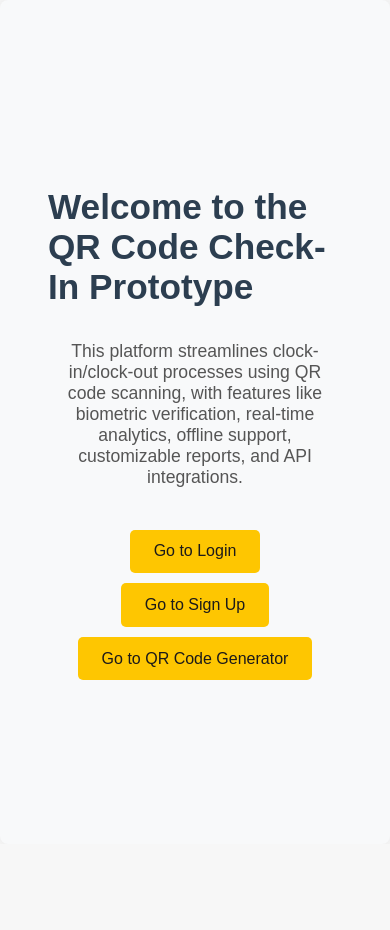
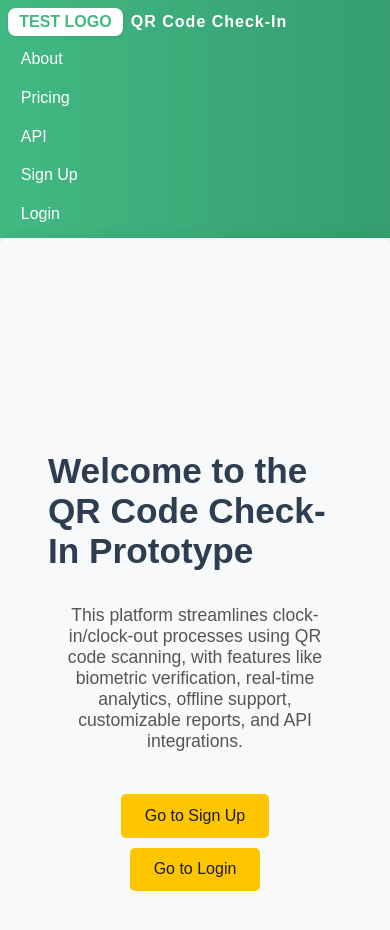
Before and after one commit to KylerCWK/check-in-prototype, a JavaScript app in the folder project/client/: page / in a window 390 px wide. Shown: the top 930 px of the page. Before the commit the page ends 844 px from the top, so only its background shows below. Built offline with nearby package versions, Linux system fonts and the light colour scheme.

Commit message:
Added API, About, and Pricing pages; update HomePage with navigation bar and styles

```diff
--- /dev/null
+++ b/project/client/src/components/APIPage.vue
@@ -0,0 +1,4 @@
+<template>
+    <h1>API</h1>
+    <p>This is the API page for the QR Code Check-In Prototype.</p>
+</template>
--- /dev/null
+++ b/project/client/src/components/AboutPage.vue
@@ -0,0 +1,4 @@
+<template>
+    <h1>About</h1>
+    <p>This is the About page for the QR Code Check-In Prototype.</p>
+</template>
--- a/project/client/src/components/HomePage.vue
+++ b/project/client/src/components/HomePage.vue
@@ -1,18 +1,34 @@
 <template>
+  <div>
+    <!-- Navigation Bar -->
+    <nav class="nav-bar">
+      <div class="nav-container">
+        <router-link to="/" class="nav-logo">
+          <div class="logo-placeholder">TEST LOGO</div>
+          <span class="brand-title">QR Code Check-In</span>
+        </router-link>
+        <div class="nav-links">
+          <router-link to="/about" class="nav-link">About</router-link>
+          <router-link to="/pricing" class="nav-link">Pricing</router-link>
+          <router-link to="/api" class="nav-link">API</router-link>
+          <router-link to="/signup" class="nav-link">Sign Up</router-link>
+          <router-link to="/login" class="nav-link">Login</router-link>
+        </div>
+      </div>
+    </nav>
+
     <div class="home-container">
       <h1>Welcome to the QR Code Check-In Prototype</h1>
       <p>
         This platform streamlines clock-in/clock-out processes using QR code scanning, with features like biometric verification, real-time analytics, offline support, customizable reports, and API integrations.
       </p>
+      <router-link to="/signup">
+        <button class="btn_primary">Go to Sign Up</button>
+      </router-link>
       <router-link to ="/login">
         <button class="btn_primary">Go to Login</button>
       </router-link>
-    <router-link to="/signup">
-      <button class="btn_primary">Go to Sign Up</button>
-    </router-link>
-    <router-link to="/qrcode">
-      <button class="btn_primary">Go to QR Code Generator</button>
-    </router-link>
+    </div>
   </div>
 </template>
 
@@ -23,6 +39,60 @@ export default {
 </script>
 
 <style scoped>
+.nav-bar {
+  background: linear-gradient(90deg, #42b983 0%, #369e6f 100%);
+  padding: 0.5rem 2rem;
+  color: white;
+  display: flex;
+  justify-content: center;
+  align-items: center;
+  box-shadow: 0 2px 8px rgba(0,0,0,0.04);
+}
+.nav-container {
+  width: 100%;
+  max-width: 1400px;
+  display: flex;
+  align-items: center;
+  justify-content: space-between;
+}
+.nav-logo {
+  display: flex;
+  align-items: center;
+  text-decoration: none;
+  color: inherit;
+}
+.logo-placeholder {
+  background: #fff;
+  color: #42b983;
+  font-weight: bold;
+  border-radius: 8px;
+  padding: 0.4rem 1rem;
+  margin-right: 1rem;
+  font-size: 1.2rem;
+  box-shadow: 0 1px 4px rgba(0,0,0,0.07);
+}
+.brand-title {
+  font-size: 1.3rem;
+  font-weight: 600;
+  letter-spacing: 1px;
+}
+.nav-links {
+  display: flex;
+  gap: 1.2rem;
+}
+.nav-link {
+  color: #fff;
+  text-decoration: none;
+  font-size: 1rem;
+  font-weight: 500;
+  padding: 0.4rem 0.8rem;
+  border-radius: 5px;
+  transition: background 0.2s, color 0.2s;
+}
+.nav-link:hover {
+  background: rgba(255,255,255,0.13);
+  color: #fec601;
+}
 .home-container {
   display: flex;
   flex-direction: column;
@@ -60,4 +130,40 @@ p {
 .btn_primary:hover {
   background: #dbab00;
 }
+@media (max-width: 900px) {
+  .nav-container {
+    flex-direction: column;
+    align-items: flex-start;
+    gap: 0.7rem;
+  }
+  .nav-links {
+    width: 100%;
+    flex-wrap: wrap;
+    gap: 0.7rem;
+  }
+}
+@media (max-width: 600px) {
+  .nav-bar {
+    padding: 0.5rem 0.5rem;
+  }
+  .nav-container {
+    max-width: 100%;
+    flex-direction: column;
+    align-items: stretch;
+    gap: 0.5rem;
+  }
+  .nav-links {
+    flex-direction: column;
+    align-items: flex-start;
+    gap: 0.5rem;
+  }
+  .logo-placeholder {
+    font-size: 1rem;
+    padding: 0.3rem 0.7rem;
+    margin-right: 0.5rem;
+  }
+  .brand-title {
+    font-size: 1rem;
+  }
+}
 </style>
--- /dev/null
+++ b/project/client/src/components/PricingPage.vue
@@ -0,0 +1,4 @@
+<template>
+    <h1>Pricing</h1>
+    <p>This is the Pricing page for the QR Code Check-In Prototype.</p>
+</template>
--- a/project/client/src/router.js
+++ b/project/client/src/router.js
@@ -3,12 +3,18 @@ import HomePage from './components/HomePage.vue';
 import QRCodeGenerator from './components/QRCodeGenerator.vue';
 import LoginPage from './components/LoginPage.vue';
 import SignUpPage from './components/SignUpPage.vue';
+import AboutPage from './components/AboutPage.vue';
+import PricingPage from './components/PricingPage.vue';
+import APIPage from './components/APIPage.vue';
 
 const routes = [
   { path: '/', component: HomePage },
   { path: '/qrcode', component: QRCodeGenerator },
   { path: '/login', component: LoginPage },
   { path: '/signup', component: SignUpPage },
+  { path: '/about', component: AboutPage },
+  { path: '/pricing', component: PricingPage },
+  { path: '/api', component: APIPage },
   { path: '/:catchAll(.*)', redirect: '/' }
 ];
 
--- a/project/client/src/styles.css
+++ b/project/client/src/styles.css
@@ -39,3 +39,12 @@ body {
     border-color: #42b983;
     outline: none;
 }
+
+.nav-bar {
+  background-color: #42b983;
+  padding: 10px 20px;
+  color: white;
+  display: flex;
+  justify-content: space-between;
+  align-items: center;
+}
```
Lines whose indentation alone changed are shown as unchanged.
